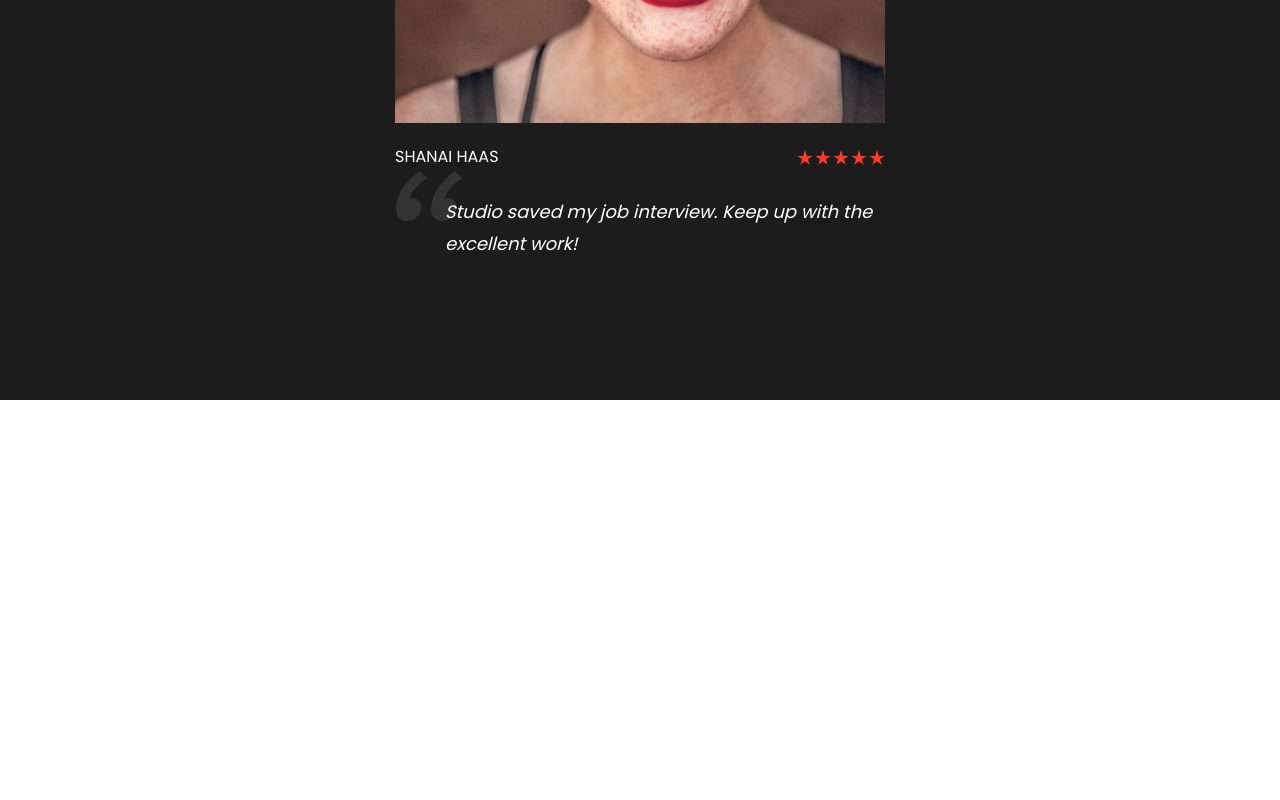
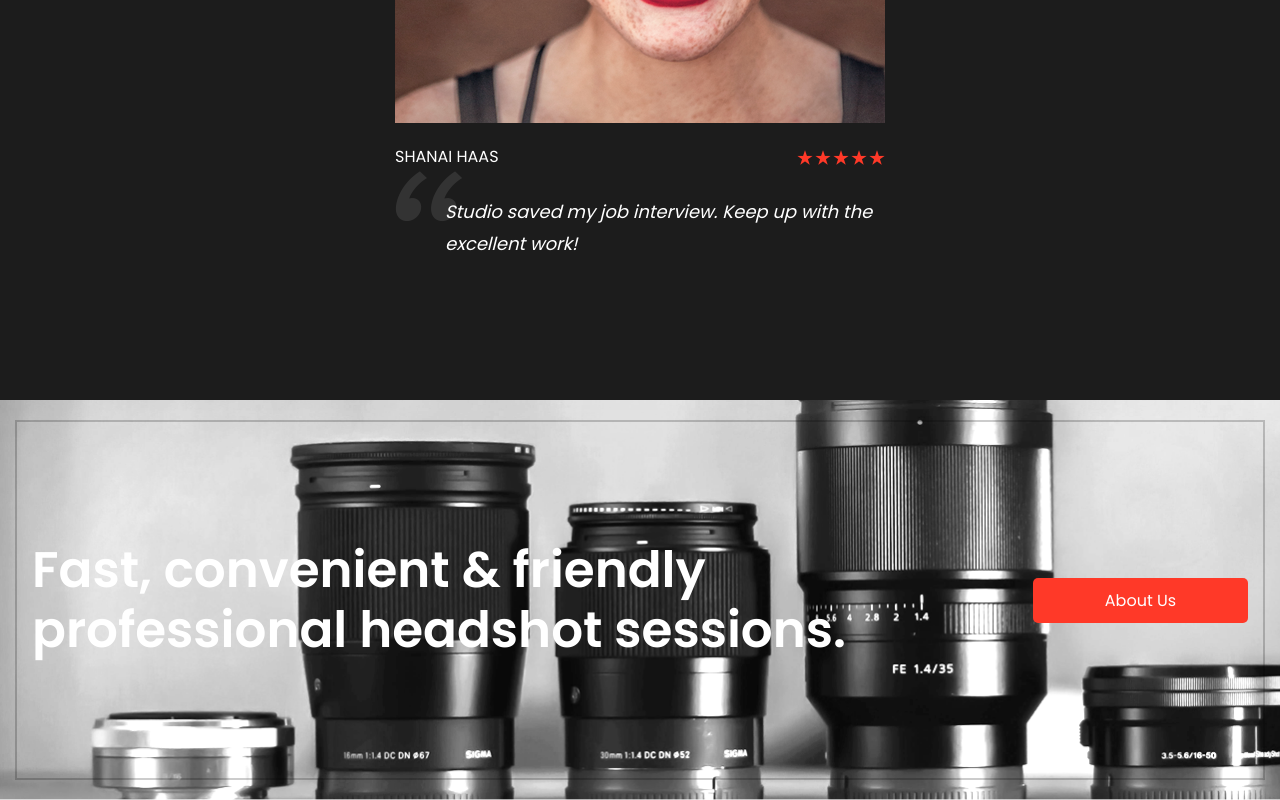
Before and after one commit to yarikdr/photostudio, a website: page index.html in a window 1280 px wide. Shown: the part 5484-6284 px from the top of the page. Before the commit the page ends 5884 px from the top, so only its background shows below. Drawn offline with Linux system fonts and the light colour scheme.

Commit message:
block about

```diff
--- a/index.html
+++ b/index.html
@@ -253,6 +253,19 @@
                 </div>
             </div>
         </div>
+        <div class="about">
+            <div class="about__wrapper">
+                <div class="container">
+                    <div class="about__inner">
+                        <h3 class="about__title title">
+                            Fast, convenient & friendly <br>
+                            professional headshot sessions.
+                        </h3>
+                        <button class="about__btn btn">About us</button>
+                    </div>
+                </div>
+            </div>
+        </div>
     </div>
     <script src="js/script.js"></script>
 </body>
--- /dev/null
+++ b/scss/_about.scss
@@ -0,0 +1,42 @@
+.about {
+    height: 400px;
+    background: url("../img/about/bg.png") 0 0 / cover no-repeat;
+    color: #fff;
+    padding: 20px 15px;
+
+    &__wrapper {
+        border: 2px solid rgba(0, 0, 0, 0.2);
+        width: 100%;
+        height: 100%;
+        display: flex;
+        align-items: center;
+    }
+
+    &__inner {
+        display: flex;
+        align-items: center;
+        @media (max-width: $bp3) {
+            flex-direction: column;
+            * {
+                margin-bottom: 20px;
+            }
+            *:last-child {
+                margin-bottom: 0;
+            }
+        }
+    }
+
+    &__title {
+        flex: 1 1 auto;
+        padding-right: 10px;
+        @media (max-width: $bp4) {
+            text-align: center;
+        }
+    }
+
+    &__btn {
+        flex: 0 0 auto;
+        width: 215px;
+        height: 45px;
+    }
+}
--- a/scss/style.scss
+++ b/scss/style.scss
@@ -54,4 +54,4 @@ body {
     line-height: 32 / 18 * 100%;
 }
 @import "header", "intro", "sessions", "map", "services";
-@import "tips", "comments", "about-us", "blog", "footer";
+@import "tips", "comments", "about", "blog", "footer";
```
Also changed, not shown: css/style.min.css, img/about/bg.png (added), scss/_about-us.scss (deleted).
